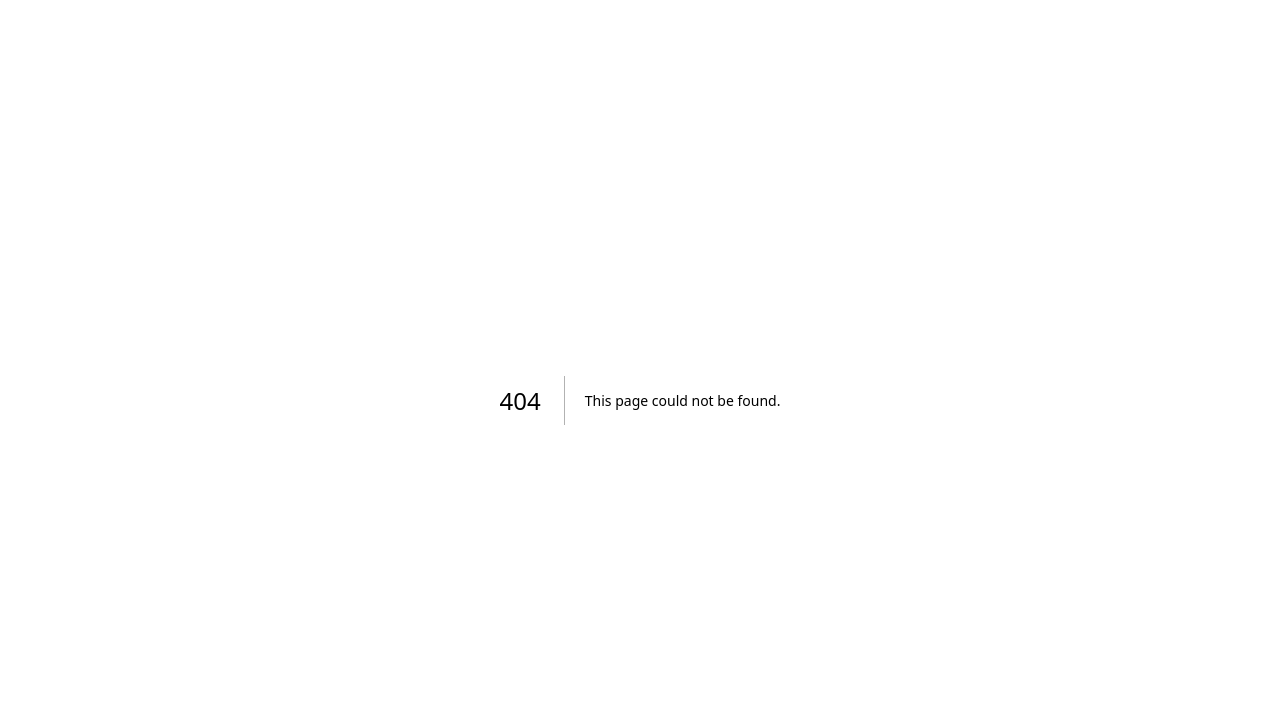
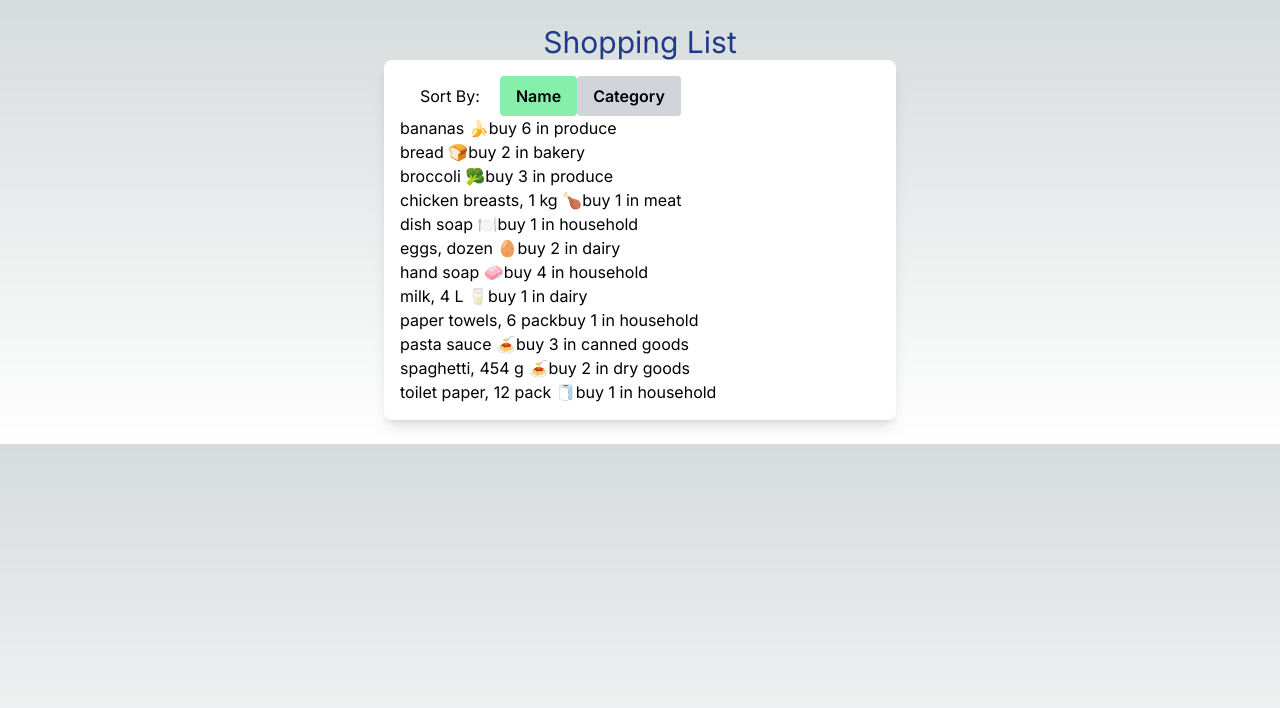
Before and after one commit to bilal1465/cprg306-assignments, a Next.js app: page /week5 in a window 1280 px wide. Before the commit this address had no page. Shown: the top 708 px of the page. Built offline with nearby package versions, Linux system fonts and the light colour scheme.

Commit message:
completed assignment 5

```diff
--- a/app/page.js
+++ b/app/page.js
@@ -11,6 +11,7 @@ export default function Home() {
       <Link href="/week2">week 2</Link>
       <Link href="/week3">week 3</Link>
       <Link href="/week4">week 4</Link>
+      <Link href="/week5">week 5</Link>
       </div>
     </main>
   )
--- /dev/null
+++ b/app/week5/item-list.js
@@ -0,0 +1,54 @@
+'use client'
+
+import { useState } from "react"
+import itemsData from "./item.json"
+import Item from "./item"
+
+export default function ItemList() {
+
+    const [sortBy, setSortBy] = useState("name")
+
+    function setSortByName() {
+        setSortBy("name");
+    }
+
+    function setSortByCategory() {
+        setSortBy("category");
+    }
+
+
+    let items = itemsData.map((item => ({
+        id: item.id,
+        name: item.name,
+        quantity: item.quantity,
+        category: item.category,
+    })));
+
+    let sortedItems;
+
+    if (sortBy == "name") {
+        sortedItems = items.sort((a, b) => a.name.localeCompare(b.name));
+    } else {
+        sortedItems = items.sort((a, b) => a.category.localeCompare(b.category));
+    }
+
+    console.log(sortedItems);
+
+    return (
+       <div>
+            <div className="flex items-center">
+                <h3 className="text-black px-5">Sort By: </h3>
+                <button id="nameButton" className={`${
+                sortBy === "name" ? "bg-green-300" : "bg-gray-300"} hover:bg-gray-400 text-black font-semibold py-2 px-4 rounded`}
+                onClick={setSortByName}>Name</button>
+                <button id="categoryButton" className={`${
+                sortBy === "category" ? "bg-green-300" : "bg-gray-300"} hover:bg-gray-400 text-black font-semibold py-2 px-4 rounded`} onClick={setSortByCategory}>Category</button>
+            </div>
+        <ul className="text-black">
+        {sortedItems.map((item) => (
+            <Item key={item.id} name={item.name} quantity={item.quantity} category={item.category}/>
+        ))}
+        </ul>
+       </div>
+    )
+}
--- /dev/null
+++ b/app/week5/item.js
@@ -0,0 +1,11 @@
+'use client'
+
+export default function Item({name, quantity, category}) {
+    return(
+        <li>
+            <span>{name}</span>
+            <span>buy {quantity} </span>
+            <span>in {category}</span>
+        </li>
+    )
+}
--- /dev/null
+++ b/app/week5/item.json
@@ -0,0 +1,74 @@
+[
+    {
+      "id": "1h2GJKH12gkHG31h1H",
+      "name": "milk, 4 L 🥛",
+      "quantity": 1,
+      "category": "dairy"
+    },
+    {
+      "id": "2KJH3k2j3H1k2J3K1H",
+      "name": "bread 🍞",
+      "quantity": 2,
+      "category": "bakery"
+    },
+    {
+      "id": "3h2KJH3k2j3H1k2J3",
+      "name": "eggs, dozen 🥚",
+      "quantity": 2,
+      "category": "dairy"
+    },
+    {
+      "id": "4k2J3K1H2GJKH12gk",
+      "name": "bananas 🍌",
+      "quantity": 6,
+      "category": "produce"
+    },
+    {
+      "id": "5H1h1H2KJH3k2j3H",
+      "name": "broccoli 🥦",
+      "quantity": 3,
+      "category": "produce"
+    },
+    {
+      "id": "6H1k2J3K1H2GJKH1",
+      "name": "chicken breasts, 1 kg 🍗",
+      "quantity": 1,
+      "category": "meat"
+    },
+    {
+      "id": "7gkHG31h1H2KJH3k",
+      "name": "pasta sauce 🍝",
+      "quantity": 3,
+      "category": "canned goods"
+    },
+    {
+      "id": "8j3H1k2J3K1H2GJK",
+      "name": "spaghetti, 454 g 🍝",
+      "quantity": 2,
+      "category": "dry goods"
+    },
+    {
+      "id": "9H12gkHG31h1H2KJ",
+      "name": "toilet paper, 12 pack 🧻",
+      "quantity": 1,
+      "category": "household"
+    },
+    {
+      "id": "10H3k2j3H1k2J3K1",
+      "name": "paper towels, 6 pack",
+      "quantity": 1,
+      "category": "household"
+    },
+    {
+      "id": "11k2J3K1H2GJKH12",
+      "name": "dish soap 🍽️",
+      "quantity": 1,
+      "category": "household"
+    },
+    {
+      "id": "12GJKH12gkHG31h1",
+      "name": "hand soap 🧼",
+      "quantity": 4,
+      "category": "household"
+    }
+  ]
--- /dev/null
+++ b/app/week5/page.js
@@ -0,0 +1,17 @@
+'use client'
+
+import ItemList from "./item-list"
+
+
+export default function Page() {
+    return (
+      <main className="text-center p-6">
+        <h1 className="text-3xl text-blue-900">Shopping List</h1>
+        <div className="text-left">
+          <div className="mx-auto max-w-lg bg-white p-4 shadow-lg rounded-lg">
+            <ItemList />
+          </div>
+        </div>
+      </main>
+    );
+  }
```
